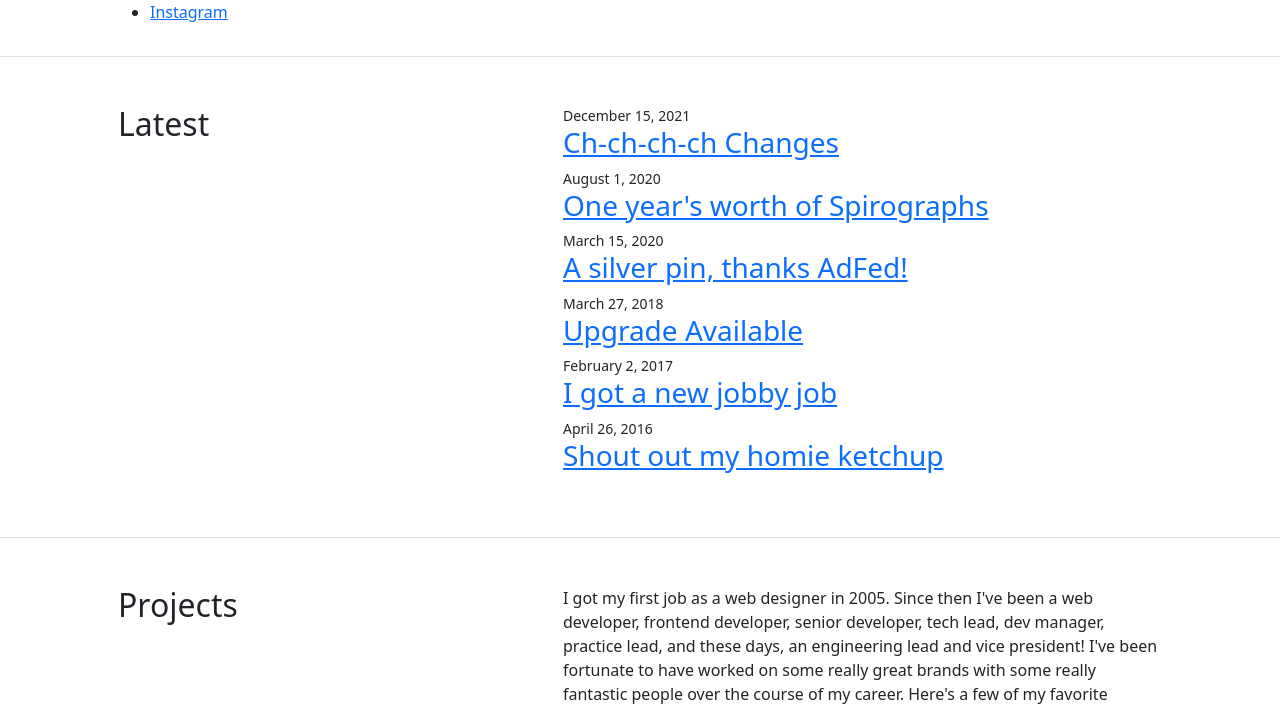
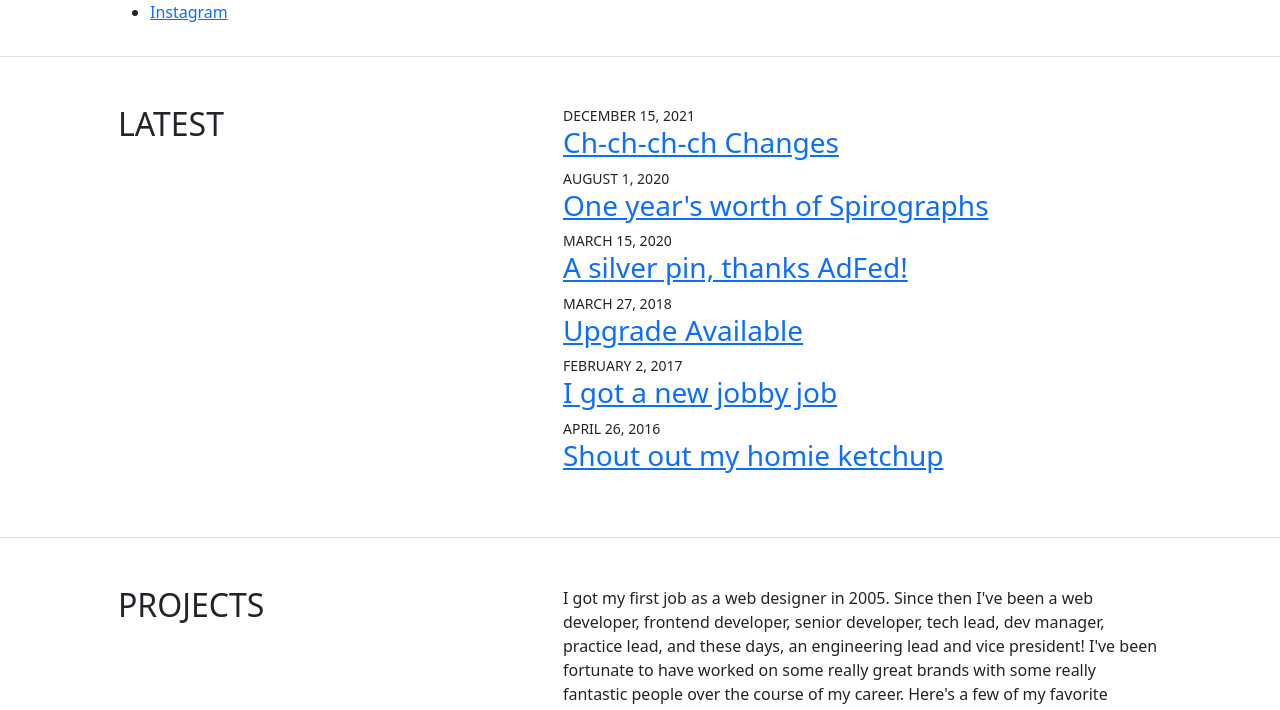
Before and after one commit to jeffreyisham/jeffreyisham.github.io, a Jekyll site: the page built from index.html, in a window 1280 px wide. Shown: the part 595-1305 px from the top of the page. Built offline with Jekyll 4.4.1, drawn with Linux system fonts in a browser that asks for light colours.

Commit message:
Update home.html

```diff
--- a/_layouts/home.html
+++ b/_layouts/home.html
@@ -23,13 +23,13 @@
 
         <div class="row">
           <div class="col-lg-5">
-            <h2>Latest</h2>
+            <h2 class="text-uppercase">Latest</h2>
           </div>
           <div class="col-lg-7">
             <ul class="posts list-unstyled">
               {% for post in site.posts %}
                 <li>
-                  <div class="small">{{ post.date | date: "%B" }} {{ post.date | date: "%d" | plus:'0' }}, {{ post.date | date: "%Y" }}</div>
+                  <div class="small text-uppercase">{{ post.date | date: "%B" }} {{ post.date | date: "%d" | plus:'0' }}, {{ post.date | date: "%Y" }}</div>
                   <h3><a href="{{ post.url }}" title="{{ post.title }}">{{ post.title }}</a></h3>
                 </li>
               {% endfor %}
@@ -45,7 +45,7 @@
 
         <div class="row">
           <div class="col-lg-5">
-            <h2>Projects</h2>
+            <h2 class="text-uppercase">Projects</h2>
           </div>
           <div class="col-lg-7">
             <p>I got my first job as a web designer in 2005. Since then I've been a web developer, frontend developer, senior developer, tech lead, dev manager, practice lead, and these days, an engineering lead and vice president! I've been fortunate to have worked on some really great brands with some really fantastic people over the course of my career. Here's a few of my favorite projects.</p>
```
